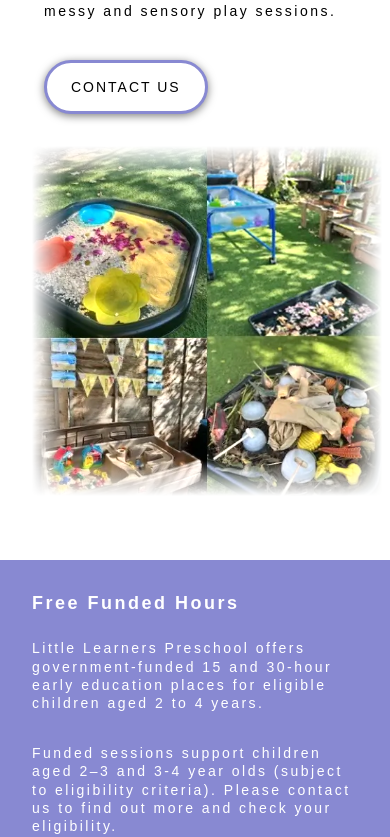
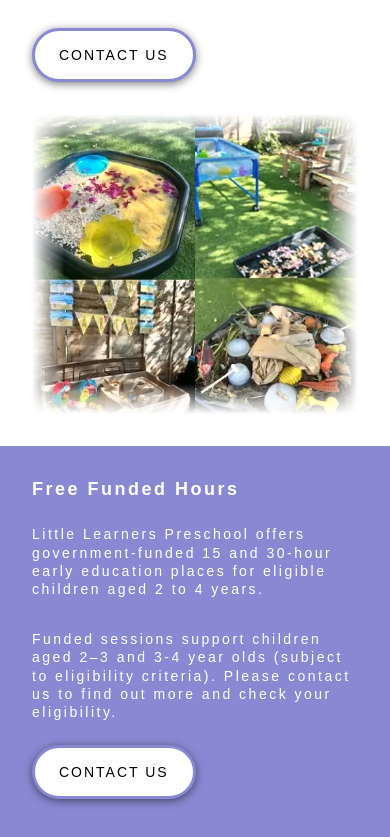
Before and after one commit to curveservices/little-learners, a React (Vite) app: page / in a window 390 px wide. Shown: the part 2787-3624 px from the top of the page. Built offline with nearby package versions, Linux system fonts and the light colour scheme.

Commit message:
image size change for cleaner view

```diff
--- a/src/components/blurImage/index.jsx
+++ b/src/components/blurImage/index.jsx
@@ -21,7 +21,7 @@ const TextAndImage = ({
     <div
       className={`text-image-wrapper ${flip ? "flip" : ""} ${reverse ? "reverse" : ""}`}
     >
-      <div className="text-box block">
+      <div className="text-box">
         <div className="subtitle">
           <div className="indent"></div>
           <div>{subtitle}</div>
@@ -45,7 +45,7 @@ const TextAndImage = ({
       <img
         src={img}
         alt="Little Learners Pre-School in Blackheath, London"
-        className="blur-img block"
+        className="blur-img"
         loading="lazy"
       />
     </div>
--- a/src/components/blurImage/index.scss
+++ b/src/components/blurImage/index.scss
@@ -56,11 +56,13 @@
   &.reverse {
     flex-direction: row-reverse;
   }
-
+}
 
   @media screen and (max-width: 768px) {
     .flip {
       img.blur-img {
+          width: 300px;
+          max-height: 300px;
         &:hover {
           transform: scale(1);
           padding: initial;
@@ -72,17 +74,15 @@
       flex-wrap: wrap;
       align-items: center;
       justify-content: space-between;
-      gap: 1rem;
-      padding: 0;
-    }
+      gap: 2rem;
+      padding: 2rem 0;
       img.blur-img {
         flex: 1;
-      width: 350px;
-      max-height: 350px;
+        width: 300px;
+        max-height: 300px;
       }
 
-
-    &.reverse {
+      .reverse {
         flex-direction: column;
       }
     }
```
Lines whose indentation alone changed are shown as unchanged.
